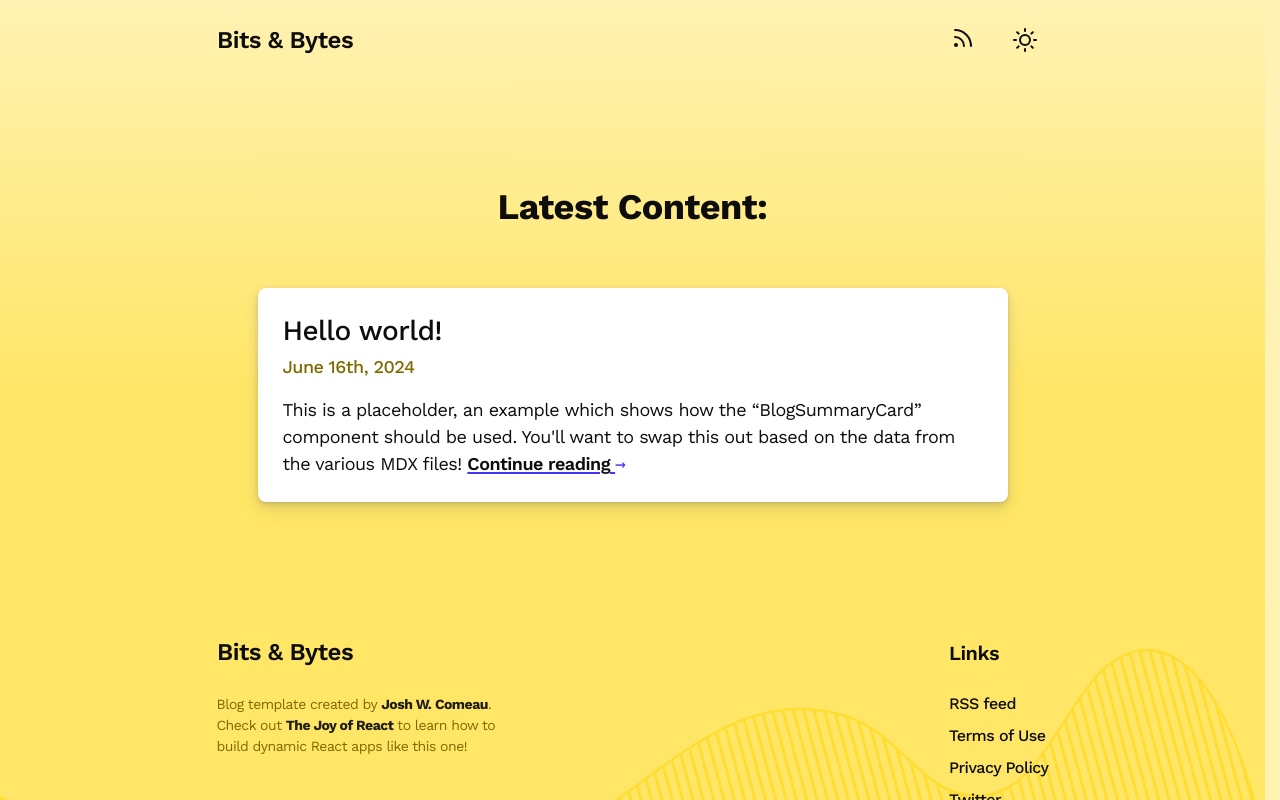
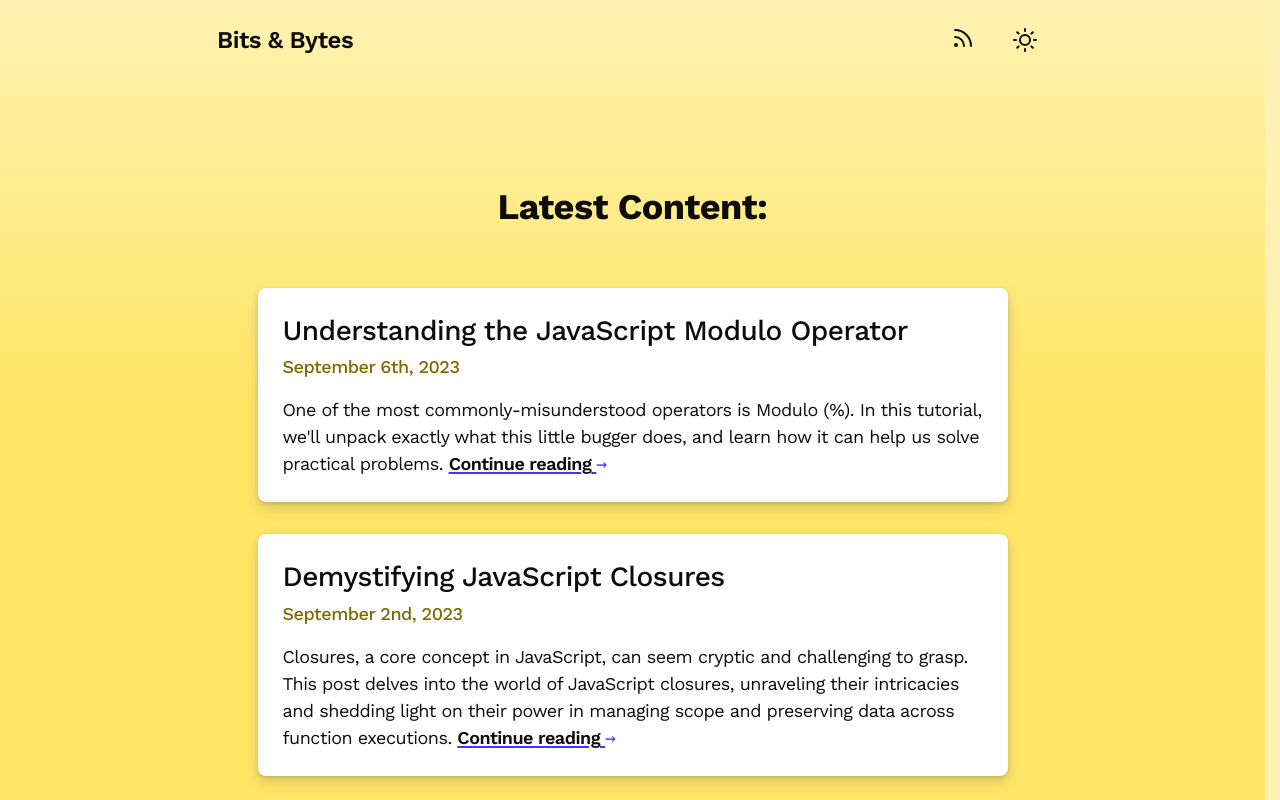
Before and after one commit to double-vee/joy-of-react-project-3, a Next.js app: page / in a window 1280 px wide. Shown: the top 800 px of the page. Built offline with nearby package versions, Linux system fonts and the light colour scheme; a web font is replaced by a local one.

Commit message:
Rendered the list of posts on the homepage

```diff
--- a/src/app/page.js
+++ b/src/app/page.js
@@ -1,23 +1,26 @@
 import React from 'react';
 
 import BlogSummaryCard from '@/components/BlogSummaryCard';
+import { getBlogPostList } from '@/helpers/file-helpers';
 
 import styles from './homepage.module.css';
 
-function Home() {
+async function Home() {
+  const posts = await getBlogPostList();
+
   return (
     <div className={styles.wrapper}>
-      <h1 className={styles.mainHeading}>
-        Latest Content:
-      </h1>
+      <h1 className={styles.mainHeading}>Latest Content:</h1>
 
-      {/* TODO: Iterate over the data read from the file system! */}
-      <BlogSummaryCard
-        slug="example"
-        title="Hello world!"
-        abstract="This is a placeholder, an example which shows how the “BlogSummaryCard” component should be used. You'll want to swap this out based on the data from the various MDX files!"
-        publishedOn={new Date()}
-      />
+      {posts.map(({ slug, title, abstract, publishedOn }) => (
+        <BlogSummaryCard
+          key={slug}
+          slug={slug}
+          title={title}
+          abstract={abstract}
+          publishedOn={publishedOn}
+        />
+      ))}
     </div>
   );
 }
```
